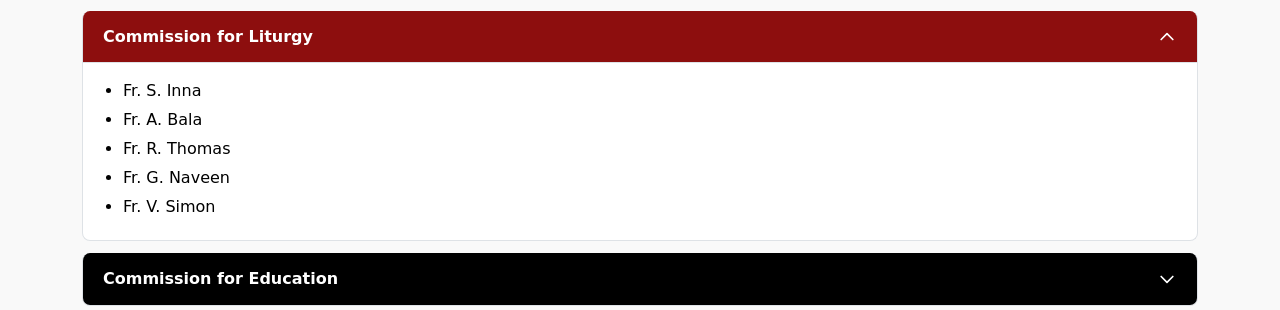
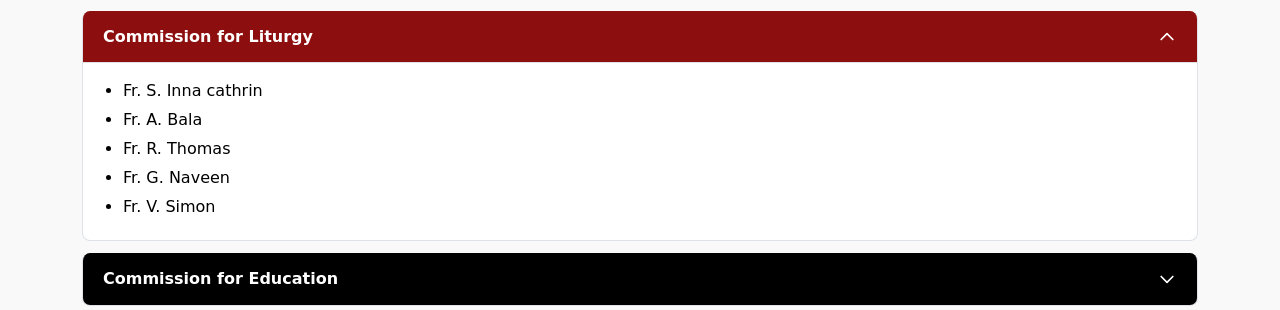
Before and after one commit to Saitheja20/warangal-diocese, a CodeIgniter 4 app: the page made by app/Views/Commissions.php in a window 1280 px wide, after a click on "Commission for Liturgy". Shown: the part 478-788 px from the top of the page. Run offline with PHP 8.4 and a stand-in for CodeIgniter, Linux system fonts and the light colour scheme; the template is opened without the code that fills it, so the values that code supplies are empty; some libraries are stand-ins or nearby versions.

Commit message:
Update Commissions.php

```diff
--- a/app/Views/Commissions.php
+++ b/app/Views/Commissions.php
@@ -173,7 +173,7 @@
           <div id="collapseFour" class="accordion-collapse collapse" data-bs-parent="#commissionsAccordion">
             <div class="accordion-body">
               <ul>
-                <li>Fr. S. Inna</li>
+                <li>Fr. S. Inna cathrin</li>
                 <li>Fr. A. Bala</li>
                 <li>Fr. R. Thomas</li>
                 <li>Fr. G. Naveen</li>
```
